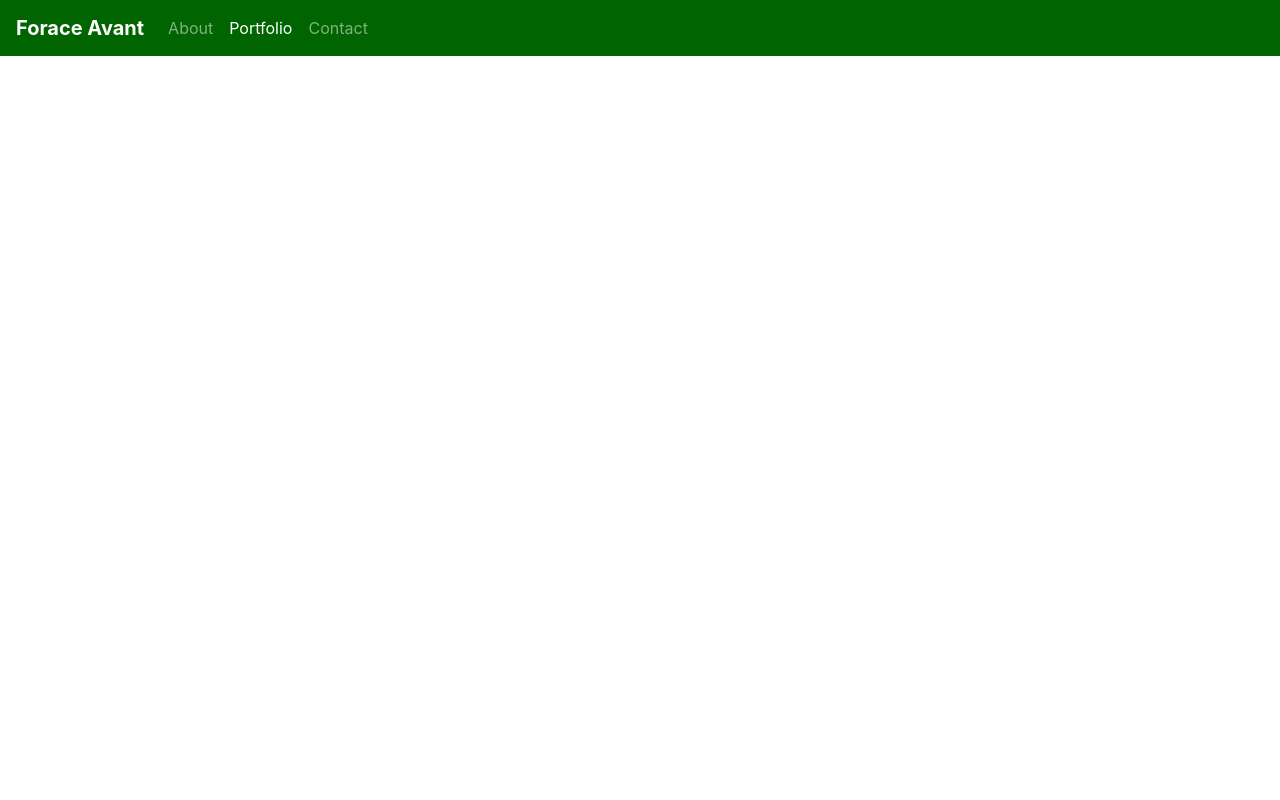
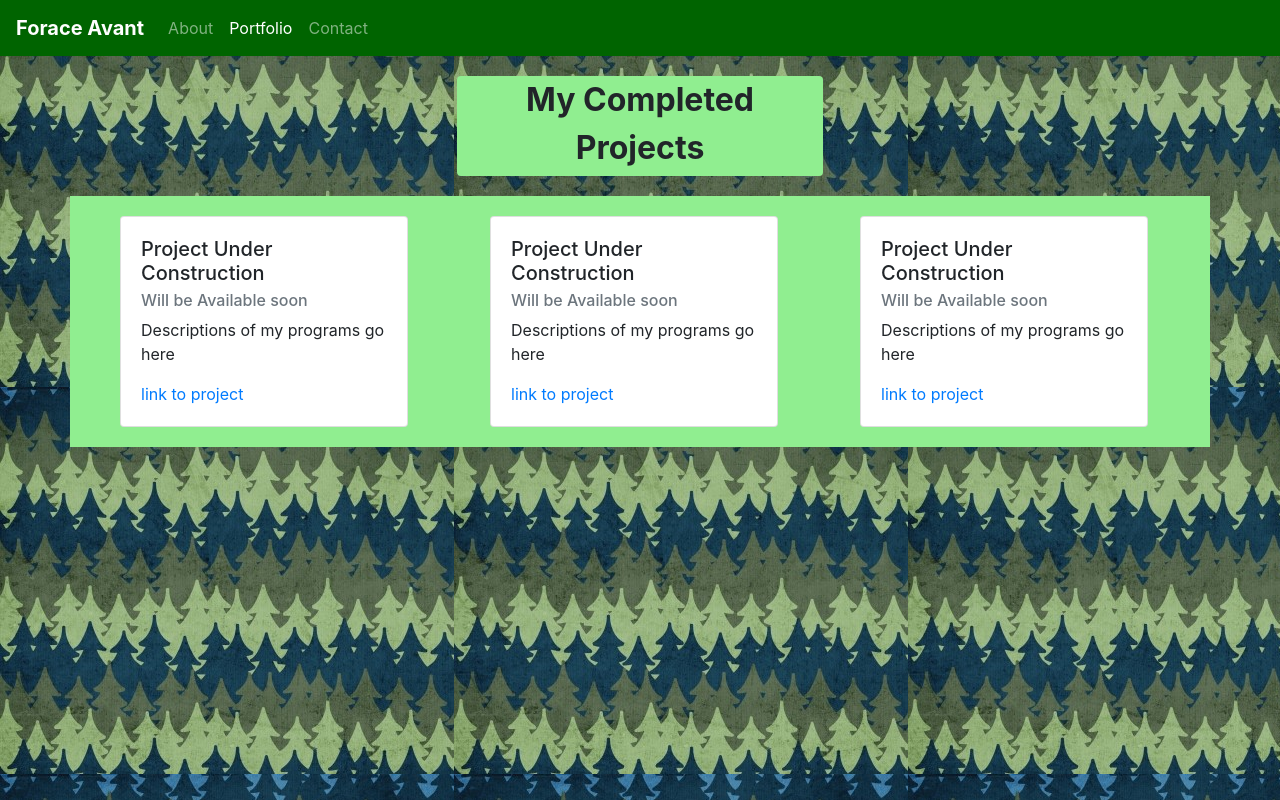
Before and after one commit to ForaceAvant/Responsive-Portfolio, a plain HTML site: page portfolio.html in a window 1280 px wide. Drawn offline with nearby package versions, Linux system fonts and the light colour scheme.

Commit message:
Completed portfolio page that will later hold future projects.

```diff
--- a/portfolio.html
+++ b/portfolio.html
@@ -9,7 +9,7 @@
 
 </head>
 
-<body>
+<body style= "background-image:url('treebackground.jpg');">
     <nav class="navbar navbar-expand-lg navbar-dark" style= "background-color: darkgreen">
         <a class="navbar-brand" href="#" style="font-weight: bold; font-style:inherit;">Forace Avant</a>
         <button class="navbar-toggler" type="button" data-toggle="collapse" data-target="#navbarNav" aria-controls="navbarNav" aria-expanded="false" aria-label="Toggle navigation">
@@ -30,6 +30,57 @@
         </div>
       </nav>
 
+    <!--Container Creation-->
+
+    <div class= "container">
+      <div class="row">
+        <div class="col" >
+
+        </div>
+        <div class="col rounded" style="background-color: lightgreen; margin:20px; text-align: center; height: 100px; font-size:xx-large; font-family: inherit;" >
+            <strong>My Completed Projects</strong>
+        </div>
+        <div class="col" >
+
+        </div>
+
+      </div>
+      <div class="row">
+        <div class="col" style="background-color: lightgreen; height: fit-content; padding:20px; padding-left: 50px;">
+          <div class="card" style="width: 18rem;">
+            <div class="card-body">
+              <h5 class="card-title">Project Under Construction</h5>
+              <h6 class="card-subtitle mb-2 text-muted">Will be Available soon</h6>
+              <p class="card-text">Descriptions of my programs go here</p>
+              <a href="#" class="card-link">link to project</a>
+            </div>
+          </div>
+
+        </div>
+        <div class="col" style="background-color: lightgreen; height: fit-content; padding:20px ">
+          <div class="card" style="width: 18rem;">
+            <div class="card-body">
+              <h5 class="card-title">Project Under Construction</h5>
+              <h6 class="card-subtitle mb-2 text-muted">Will be Available soon</h6>
+              <p class="card-text">Descriptions of my programs go here</p>
+              <a href="#" class="card-link">link to project</a>
+            </div>
+          </div>
+        </div>
+        <div class="col" style="background-color: lightgreen; height: fit-content; padding:20px">
+          <div class="card" style="width: 18rem;">
+            <div class="card-body">
+              <h5 class="card-title">Project Under Construction</h5>
+              <h6 class="card-subtitle mb-2 text-muted">Will be Available soon</h6>
+              <p class="card-text">Descriptions of my programs go here</p>
+              <a href="#" class="card-link">link to project</a>
+            </div>
+          </div>
+        </div>
+      </div>
+
+    </div>
+
 </body>
 
 </html>
```
Also changed, not shown: contact.html (+1 -1 lines), index.html (+5 -4 lines), picofmesquare.jpg (added).
